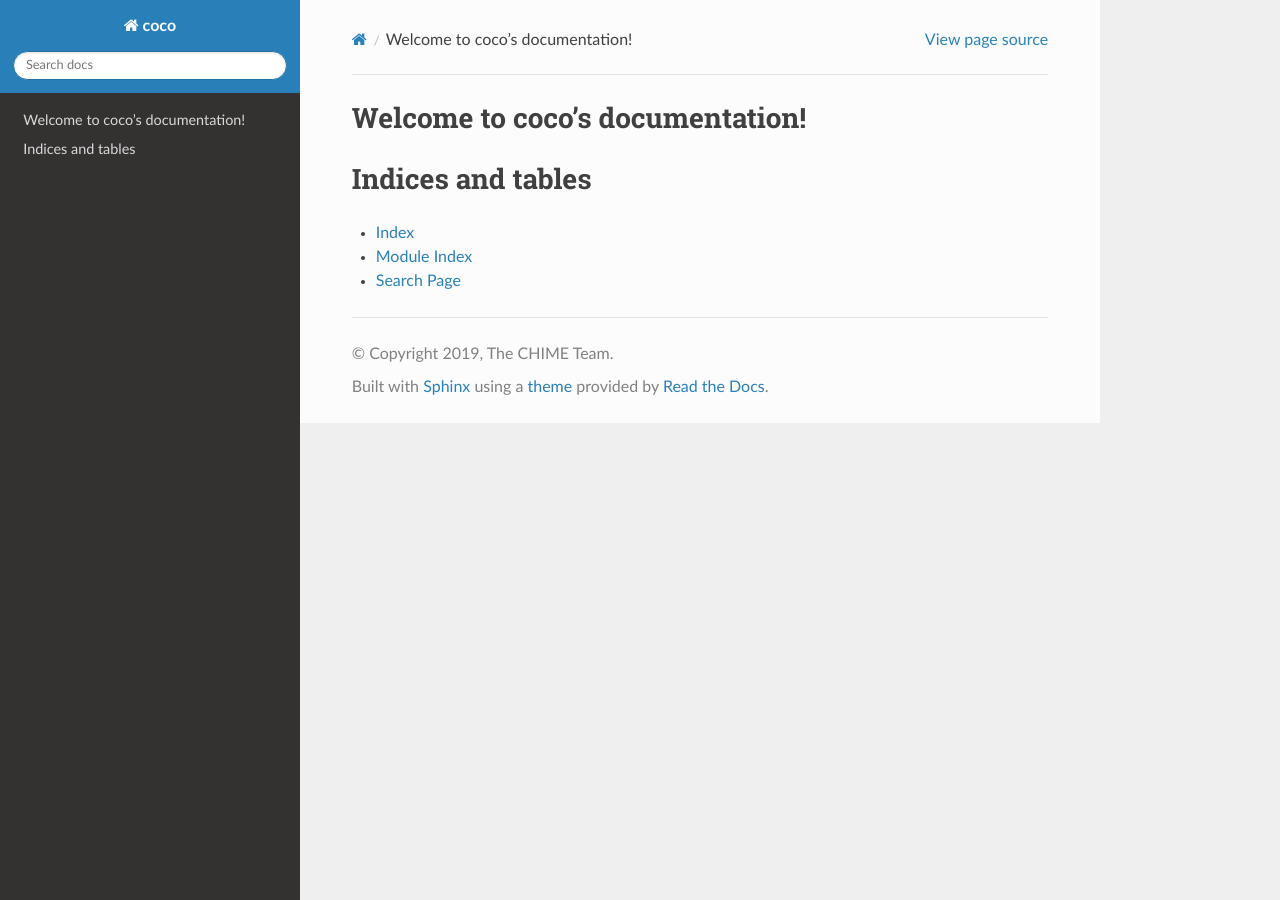
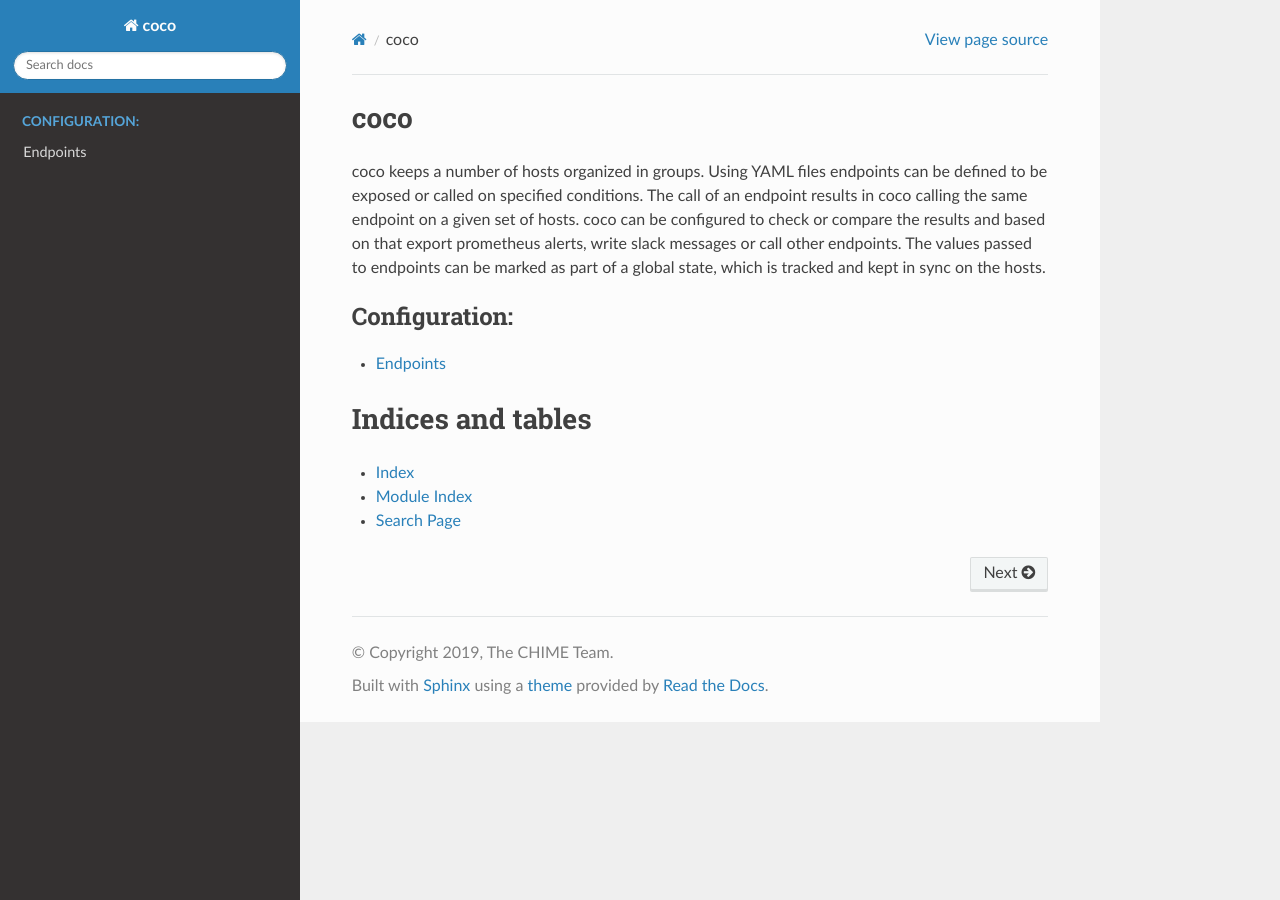
Before and after one commit to chime-experiment/coco, a Sphinx documentation site: the page built from docs/index.rst, in a window 1280 px wide. Built offline with Sphinx 7.4.7 and the Read the Docs theme 2.0.0, drawn with Linux system fonts in a browser that asks for light colours.

Commit message:
docs(index): first edit
- add index with link to config endpoints
- copy description from README

```diff
--- a/docs/index.rst
+++ b/docs/index.rst
@@ -3,14 +3,23 @@
    You can adapt this file completely to your liking, but it should at least
    contain the root `toctree` directive.
 
-Welcome to coco's documentation!
+coco
 ================================
 
-.. toctree::
-   :maxdepth: 2
-   :caption: Contents:
+coco keeps a number of hosts organized in groups.
+Using YAML files endpoints can be defined to be exposed or called on specified conditions. The call
+of an endpoint results in coco calling the same endpoint on a given set of hosts. coco can be
+configured to check or compare the results and based on that export prometheus alerts, write slack
+messages or call other endpoints.
+The values passed to endpoints can be marked as part of a global state, which is tracked and kept
+in sync on the hosts.
 
 
+.. toctree::
+   :caption: Configuration:
+   :maxdepth: 2
+
+   endpoint
 
 Indices and tables
 ==================
```
